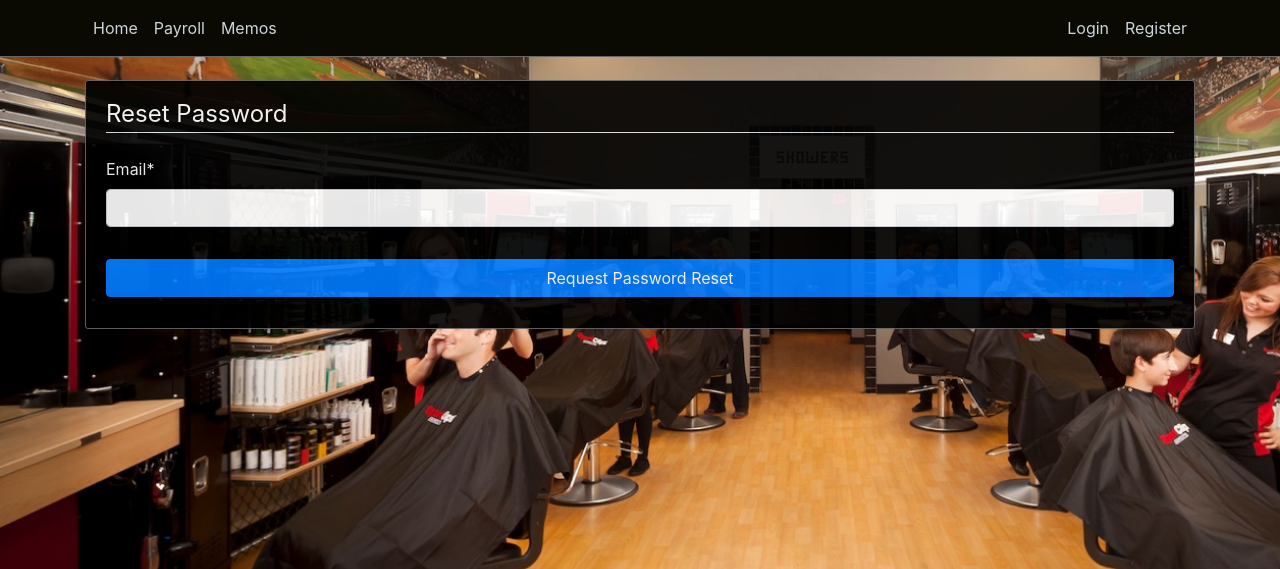
After one commit to 5starkarma/sportclips, a Django app: page /password-reset/ in a window 1280 px wide. The commit adds this page. Shown: the top 569 px of the page. Run offline with Django 3.2, Linux system fonts and the light colour scheme; some libraries are stand-ins or nearby versions.

Commit message:
Add password reset

```diff
--- a/sportclips/sportclips/urls.py
+++ b/sportclips/sportclips/urls.py
@@ -25,18 +25,37 @@ admin.site.site_title = 'Sportclips'
 
 urlpatterns = [
     path('admin/', admin.site.urls),
-    # home page
     path('', user_views.home, name='home'),
-    # register page
-    path('register/', user_views.register, name='register'),
-    # login page
-    path('login/', auth_views.LoginView.as_view(template_name='users/login.html'), name='login'),
-    # logout page
-    path('logout/', auth_views.LogoutView.as_view(template_name='users/logout.html'), name='logout'),
-    # account page
-    path('account/', user_views.account, name='account'),
-    # profile page
-    path('profile/', user_views.profile, name='profile'),
+    path('register/',
+         user_views.register, name='register'),
+    path('login/',
+         auth_views.LoginView.as_view(
+             template_name='users/login.html'),
+         name='login'),
+    path('logout/',
+         auth_views.LogoutView.as_view(
+             template_name='users/logout.html'),
+         name='logout'),
+    path('password-reset/',
+         auth_views.PasswordResetView.as_view(
+             template_name='users/password_reset.html'),
+         name='password_reset'),
+    path('password-reset/done/',
+         auth_views.PasswordResetDoneView.as_view(
+             template_name='users/password_reset_done.html'),
+         name='password_reset_done'),
+    path('password-reset-confirm/<uidb64>/<token>/',
+         auth_views.PasswordResetConfirmView.as_view(
+             template_name='users/password_reset_confirm.html'),
+         name='password_reset_confirm'),
+    path('password-reset-complete/',
+         auth_views.PasswordResetCompleteView.as_view(
+             template_name='users/password_reset_complete.html'),
+         name='password_reset_complete'),
+    path('account/',
+         user_views.account, name='account'),
+    path('profile/',
+         user_views.profile, name='profile'),
 
     # include all app urls
     path('memos/', include('memos.urls')),
--- a/sportclips/users/templates/users/login.html
+++ b/sportclips/users/templates/users/login.html
@@ -10,7 +10,10 @@
             {{ form|crispy }}
         </fieldset>
         <div class="form-group">
-            <button class="btn btn-primary btn-block" type="submit">Login</button>
+            <button class="btn btn-primary btn-block mb-2" type="submit">Login</button>
+            <small class="text-muted ml-2">
+                <a href="{% url 'password_reset' %}">Forgot Password?</a>
+            </small>
         </div>
     </form>
     <div class="border-top pt-3">
--- /dev/null
+++ b/sportclips/users/templates/users/password_reset.html
@@ -0,0 +1,18 @@
+{% extends "users/base.html" %}
+{% load crispy_forms_tags %}
+{% block content %}
+
+<div class="content-section">
+    <form method="POST">
+        {% csrf_token %}
+        <fieldset class="form-group">
+            <legend class="border-bottom mb-4">Reset Password</legend>
+            {{ form|crispy }}
+        </fieldset>
+        <div class="form-group">
+            <button class="btn btn-primary btn-block" type="submit">Request Password Reset</button>
+        </div>
+    </form>
+</div>
+
+{% endblock content %}
```
Also changed, not shown: sportclips/sportclips/settings.py (+7 -5 lines), sportclips/users/templates/users/password_reset_complete.html (added, +9 -0 lines), sportclips/users/templates/users/password_reset_confirm.html (added, +18 -0 lines), sportclips/users/templates/users/password_reset_done.html (added, +8 -0 lines), sportclips/db.sqlite3.
